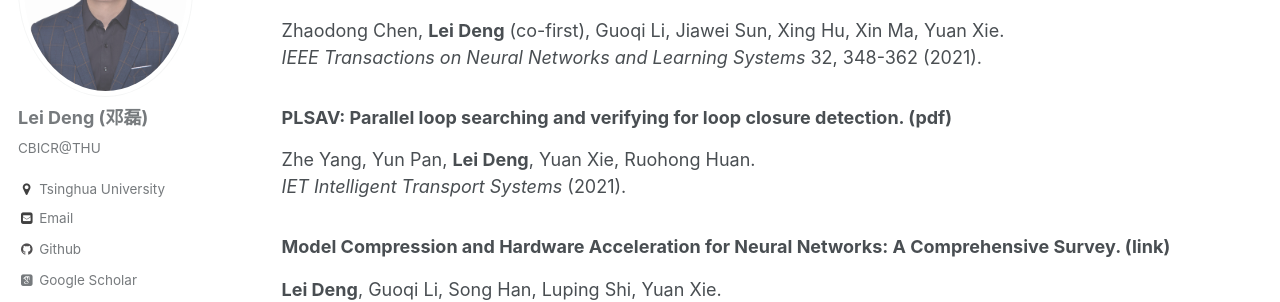
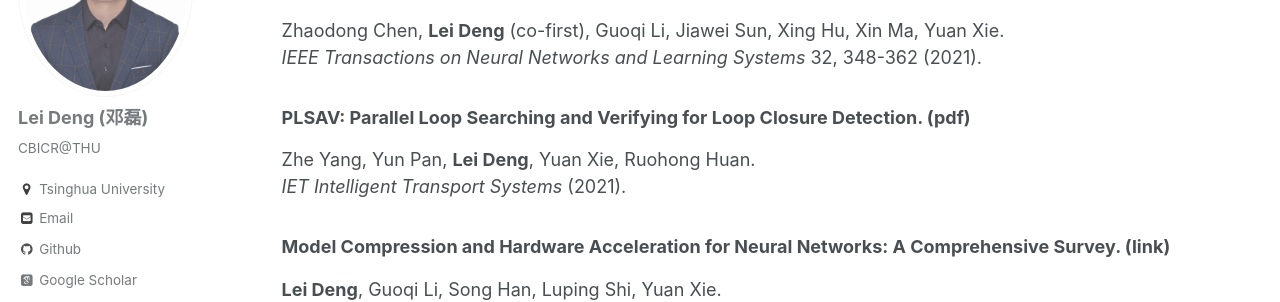
Before and after one commit to dllfei/dllfei.github.io, a Jekyll site: the page built from _pages/publications.md, in a window 1280 px wide and 900 px high, scrolled down 736 px. Shown: the part 153-455 px from the top of the window. Built offline with Jekyll 4.4.1, drawn with Linux system fonts in a browser that asks for light colours; some web fonts are replaced.

```diff
--- a/_pages/publications.md
+++ b/_pages/publications.md
@@ -28,7 +28,7 @@ Ling Liang, Jianyu Xu, **Lei Deng**, Mingyu Yan, Xing Hu, Zheng Zhang, Guoqi Li,
 Zhaodong Chen, **Lei Deng** (co-first), Guoqi Li, Jiawei Sun, Xing Hu, Xin Ma, Yuan Xie. <br />
 *IEEE Transactions on Neural Networks and Learning Systems* 32, 348-362 (2021).
 
-### PLSAV: Parallel loop searching and verifying for loop closure detection. ([pdf](https://ietresearch.onlinelibrary.wiley.com/doi/epdf/10.1049/itr2.12054)) <br />
+### PLSAV: Parallel Loop Searching and Verifying for Loop Closure Detection. ([pdf](https://ietresearch.onlinelibrary.wiley.com/doi/epdf/10.1049/itr2.12054)) <br />
 Zhe Yang, Yun Pan, **Lei Deng**, Yuan Xie, Ruohong Huan. <br />
 *IET Intelligent Transport Systems* (2021).
 
```
